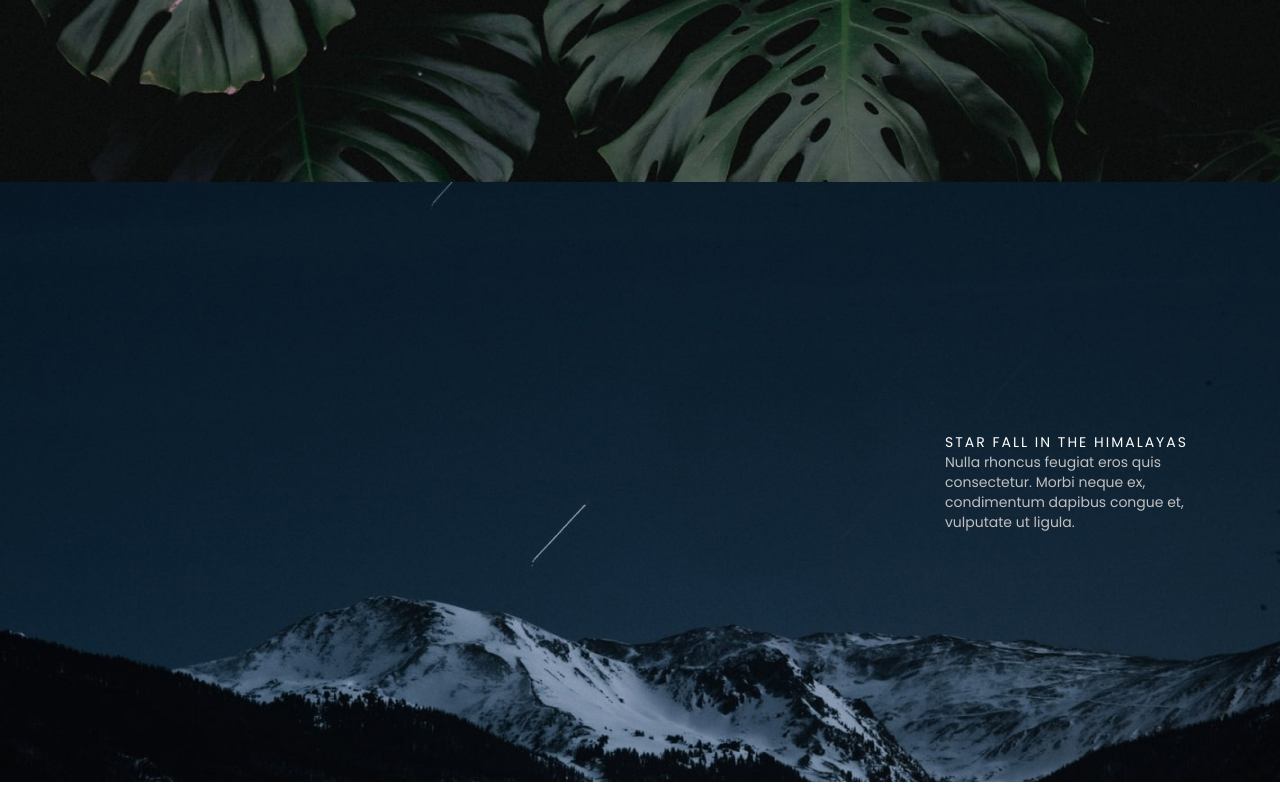
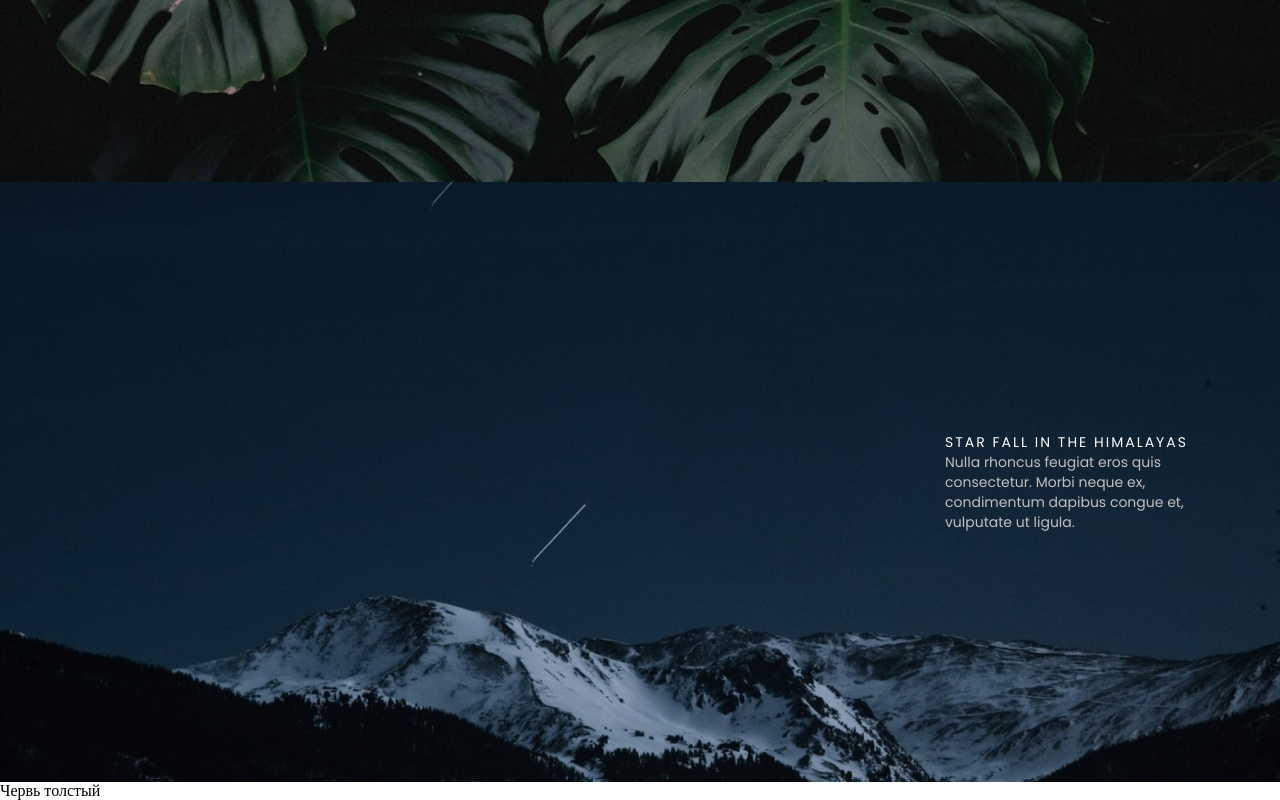
Before and after one commit to NazarDeveloper228/aperture, a plain HTML site: page index.html in a window 1280 px wide. Shown: the part 1818-2618 px from the top of the page. Drawn offline with Linux system fonts and the light colour scheme.

Commit message:
too test

```diff
--- a/index.html
+++ b/index.html
@@ -84,6 +84,11 @@
             </p>
         </article>
     </section>
+    <section>
+        <p>
+            Червь толстый
+        </p>
+    </section>
 </main>
 </body>
 </html>
```
